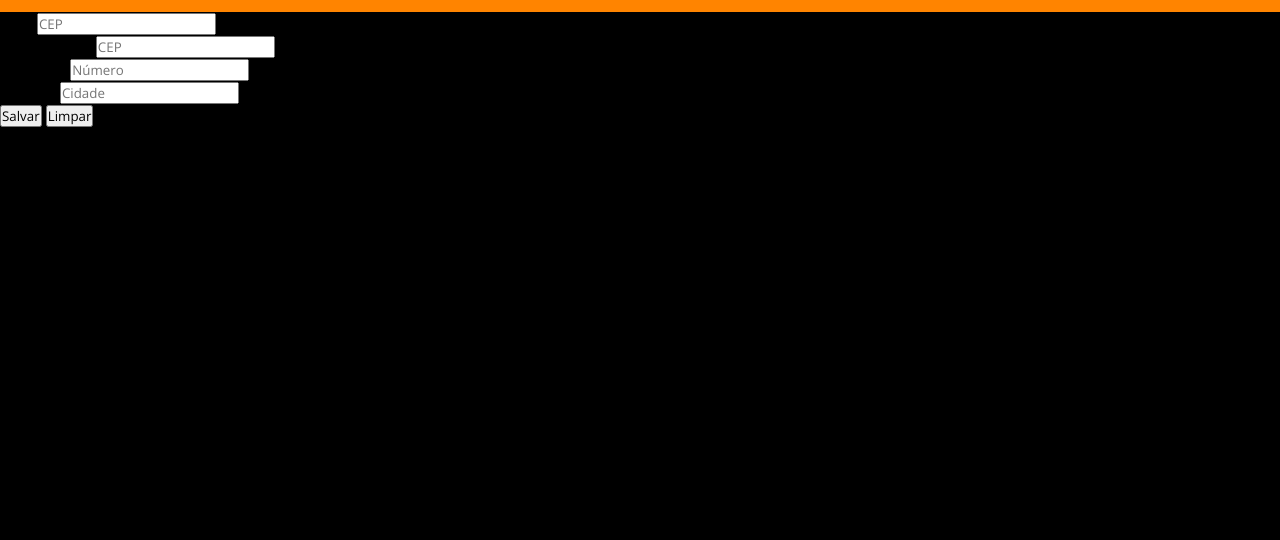
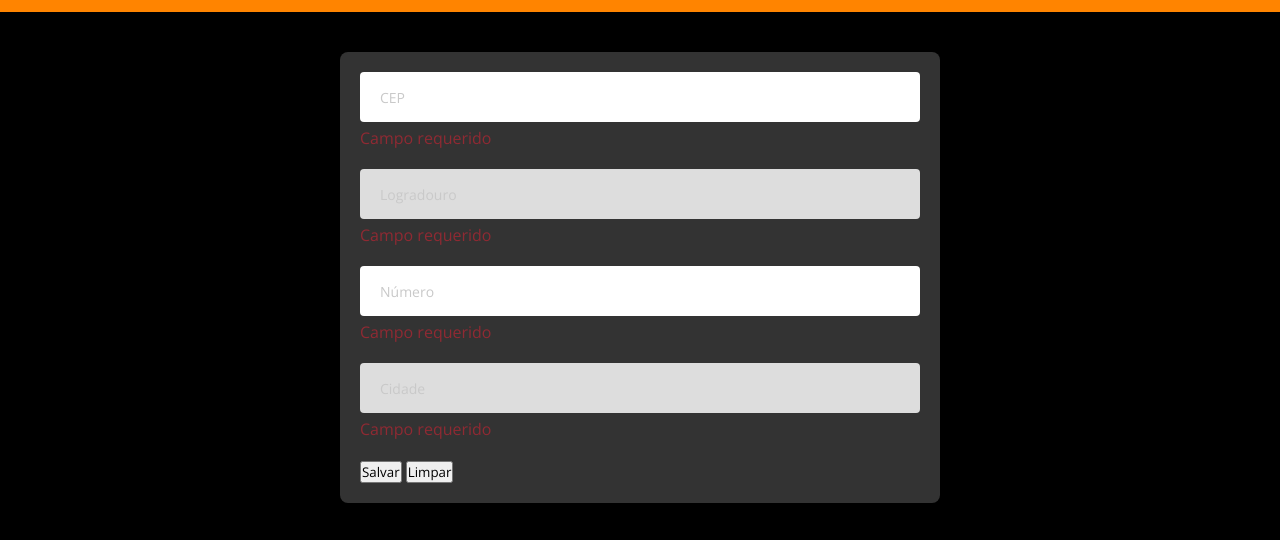
Before and after one commit to ThiagoTassinari/ds_form, a plain HTML site: page index.html in a window 1280 px wide. Shown: the part 68-608 px from the top of the page. Drawn offline with nearby package versions, Linux system fonts and the light colour scheme.

Commit message:
Styling the field of inputs

```diff
--- a/index.html
+++ b/index.html
@@ -19,24 +19,29 @@
         </nav>
     </header>
 
-    <section id="" form-section>
-        <div>
+    <main>
+        <section id="" form-section class="form-container">
+            <div class="card-form">
                 <form name="newAddress">
-                <div>
+                    <div class="form-control">
                         <label for="cep">CEP:</label>
-                    <input name="cep" id="cep" type="text" placeholder="CEP">
+                        <input name="cep" id="cep" class="form-input" type="text" placeholder="CEP">
+                        <div class="error-message">Campo requerido</div>
                     </div>
-                <div>
+                    <div class="form-control">
                         <label for="street">Logradouro:</label>
-                    <input name="street" id="street" type="text" placeholder="CEP">
+                        <input name="street" id="street" class="form-input" type="text" placeholder="Logradouro" disabled>
+                        <div class="error-message">Campo requerido</div>
                     </div>
-                <div>
+                    <div class="form-control">
                         <label for="number">Número:</label>
-                    <input name="number" id="number" type="text" placeholder="Número">
+                        <input name="number" id="number" class="form-input" type="text" placeholder="Número">
+                        <div class="error-message">Campo requerido</div>
                     </div>
-                <div>
+                    <div class="form-control">
                         <label for="city">Cidade:</label>
-                    <input name="city" id="city" type="text" placeholder="Cidade">
+                        <input name="city" id="city" class="form-input" type="text" placeholder="Cidade" disabled>
+                        <div class="error-message">Campo requerido</div>
                     </div>
                 </form>
 
@@ -59,6 +64,7 @@
                 <p>65070-290</p>
             </div>
         </section>
+    </main>
 </body>
 
 </html>
--- a/src/css/main.css
+++ b/src/css/main.css
@@ -7,7 +7,8 @@
     font-family: 'Open Sans', sans-serif;
 }
 
-html, body {
+html,
+body {
     background-color: #000000;
 }
 
@@ -38,3 +39,47 @@ html, body {
     color: #FFFFFF;
     cursor: pointer;
 }
+
+.form-container {
+    width: 100%;
+    padding: 40px 20px;
+}
+
+.card-form {
+    background-color: #333333;
+    width: 100%;
+    max-width: 600px;
+    margin: 0 auto;
+    border-radius: 8px;
+    padding: 20px;
+}
+
+.form-control {
+    margin-bottom: 20px;
+}
+
+.form-control label {
+    display: none;
+}
+
+.error-message {
+    margin-top: 5px;
+    color: #8F2A33;
+}
+
+.form-input {
+    height: 50px;
+    width: 100%;
+    border-radius: 4px;
+    padding: 0 20px;
+    font-size: 14px;
+    border: none;
+}
+
+.form-input::placeholder {
+    color: #C9C9C9;
+}
+
+.form-input:disabled {
+    background-color: #DDDDDD;
+}
```
Lines whose indentation alone changed are shown as unchanged.
